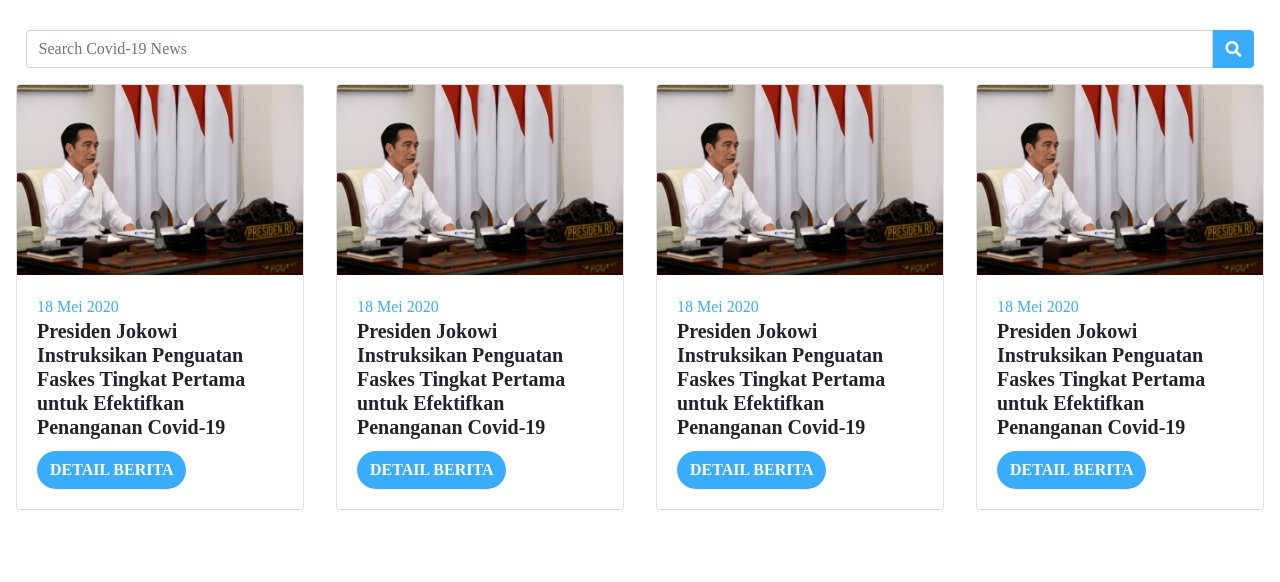
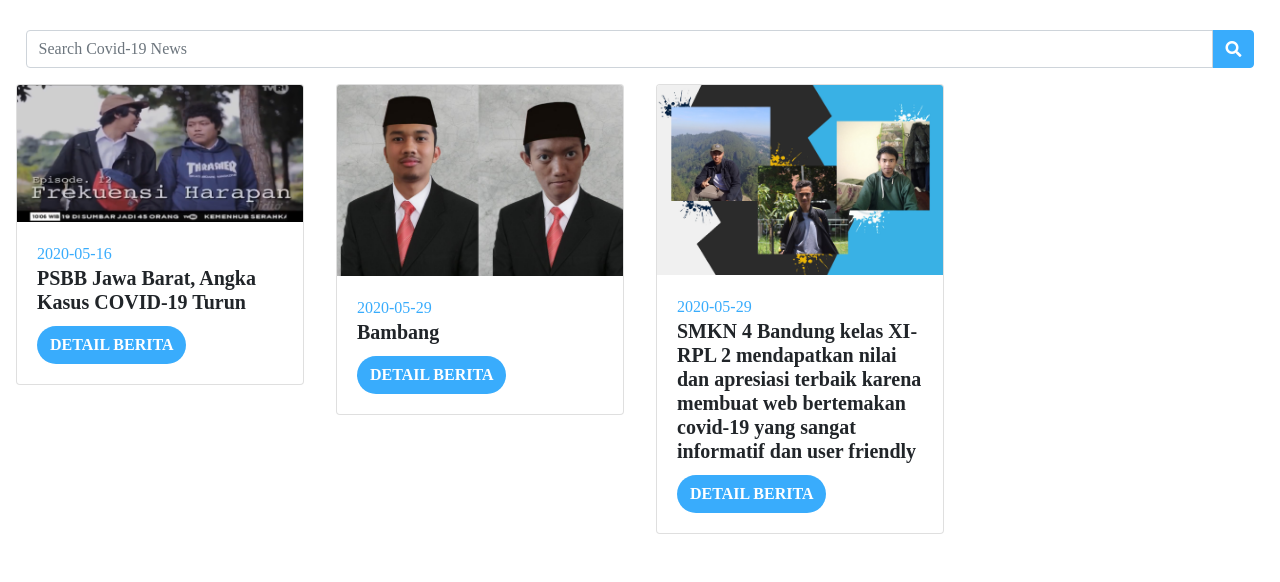
Before and after one commit to IrhamGhani22/WebCovid19, a Laravel app: page /berita in a window 1280 px wide. Shown: the part 386-968 px from the top of the page. Before the commit the page ends 896 px from the top, so only its background shows below. Run offline with Laravel 8, Linux system fonts and the light colour scheme; data comes from the database, SQL or seed files in the repository; both versions use the stored data as it was after the commit.

Commit message:
berita & detail berita featured

```diff
--- a/app/Http/Controllers/BeritaController.php
+++ b/app/Http/Controllers/BeritaController.php
@@ -15,6 +15,20 @@ class BeritaController extends Controller
 
         $berita = \App\Berita::get();
         return view('beritaAdmin', compact('berita'));
+    }
+    public function index2()
+    {
+        // $data['berita'] = \DB::table('t_berita')->get();
+        // return view('beritaAdmin', $data);
+
+        $konten = \App\Berita::get();
+        return view('berita', compact('konten'));
+    }
+
+    public function detail(Request $request, $id){
+        $data['konten'] = \DB::table('t_berita')->find($id);
+        $list['berita'] = \DB::table('t_berita')->get();
+        return view('detailBerita', $data, $list);
     }
 
 
--- a/resources/views/berita.blade.php
+++ b/resources/views/berita.blade.php
@@ -27,48 +27,19 @@
     </div>
   </form>
   <div class="row no-gutters ml-auto mr-auto">
+  @foreach ($konten as $news)
     <div class="col-md-3">
       <div class="card ml-auto mr-auto" style="width: 18rem;">
-        <img src="{{ URL::asset('/assets/image/jokowi.jpeg')}}" class="card-img-top" alt="...">
+        <img src="{{ asset('assets/image/'.$news['file']) }}" class="card-img-top" alt="...">
         <div class="card-body">
-          <span class="mb-2 tanggal">18 Mei 2020</span>
-          <h5 class="card-title font-weight-bold">Presiden Jokowi Instruksikan Penguatan Faskes Tingkat Pertama untuk Efektifkan Penanganan Covid-19</h5>
-          <a href="{{url('/detailBerita')}}" class="btn btn-warna">DETAIL BERITA</a>
+          <span class="mb-2 tanggal">{{ $news['Tanggal'] }}</span>
+          <h5 class="card-title font-weight-bold">{{ $news['Judul'] }}</h5>
+          <a href="{{url('/berita/' . $news->id . '/detail')}}" class="btn btn-warna">DETAIL BERITA</a>
         </div>
       </div>
     </div>
-    <div class="col-md-3">
-      <div class="card ml-auto mr-auto" style="width: 18rem;">
-        <img src="{{ URL::asset('/assets/image/jokowi.jpeg')}}" class="card-img-top" alt="...">
-        <div class="card-body">
-          <span class="mb-2 tanggal">18 Mei 2020</span>
-          <h5 class="card-title font-weight-bold">Presiden Jokowi Instruksikan Penguatan Faskes Tingkat Pertama untuk Efektifkan Penanganan Covid-19</h5>
-          <a href="{{url('/detailBerita')}}" class="btn btn-warna">DETAIL BERITA</a>
-        </div>
-      </div>
-    </div>
-    <div class="col-md-3">
-      <div class="card ml-auto mr-auto" style="width: 18rem;">
-        <img src="{{ URL::asset('/assets/image/jokowi.jpeg')}}" class="card-img-top" alt="...">
-        <div class="card-body">
-          <span class="mb-2 tanggal">18 Mei 2020</span>
-          <h5 class="card-title font-weight-bold">Presiden Jokowi Instruksikan Penguatan Faskes Tingkat Pertama untuk Efektifkan Penanganan Covid-19</h5>
-          <a href="{{url('/detailBerita')}}" class="btn btn-warna">DETAIL BERITA</a>
-        </div>
-      </div>
-    </div>
-    <div class="col-md-3">
-      <div class="card ml-auto mr-auto" style="width: 18rem;">
-        <img src="{{ URL::asset('/assets/image/jokowi.jpeg')}}" class="card-img-top" alt="...">
-        <div class="card-body">
-          <span class="mb-2 tanggal">18 Mei 2020</span>
-          <h5 class="card-title font-weight-bold">Presiden Jokowi Instruksikan Penguatan Faskes Tingkat Pertama untuk Efektifkan Penanganan Covid-19</h5>
-          <a href="{{url('/detailBerita')}}" class="btn btn-warna">DETAIL BERITA</a>
-        </div>
-      </div>
-    </div>
+  @endforeach
   </div>
-
 </div>
 
 @endsection
--- a/routes/web.php
+++ b/routes/web.php
@@ -35,9 +35,8 @@ Route::get('/about', function () {
     return view('about');
 });
 
-Route::get('/berita', function () {
-    return view('berita');
-});
+Route::get('/berita', 'BeritaController@index2');
+Route::get('/berita/{id}/detail', 'BeritaController@detail');
 
 Route::get('/detailBerita', function () {
     return view('detailBerita');
```
Also changed, not shown: resources/views/beritaAdmin.blade.php (+4 -8 lines), resources/views/detailBerita.blade.php (+13 -63 lines), public/assets/database/db_webcovid19.sql, public/assets/image/1590735440_IMG-20191002-WA0000.jpg (added), public/assets/image/1590740425_admin-edit.jpg (added), public/assets/image/admin-edit.jpg (added), 1 other file.
